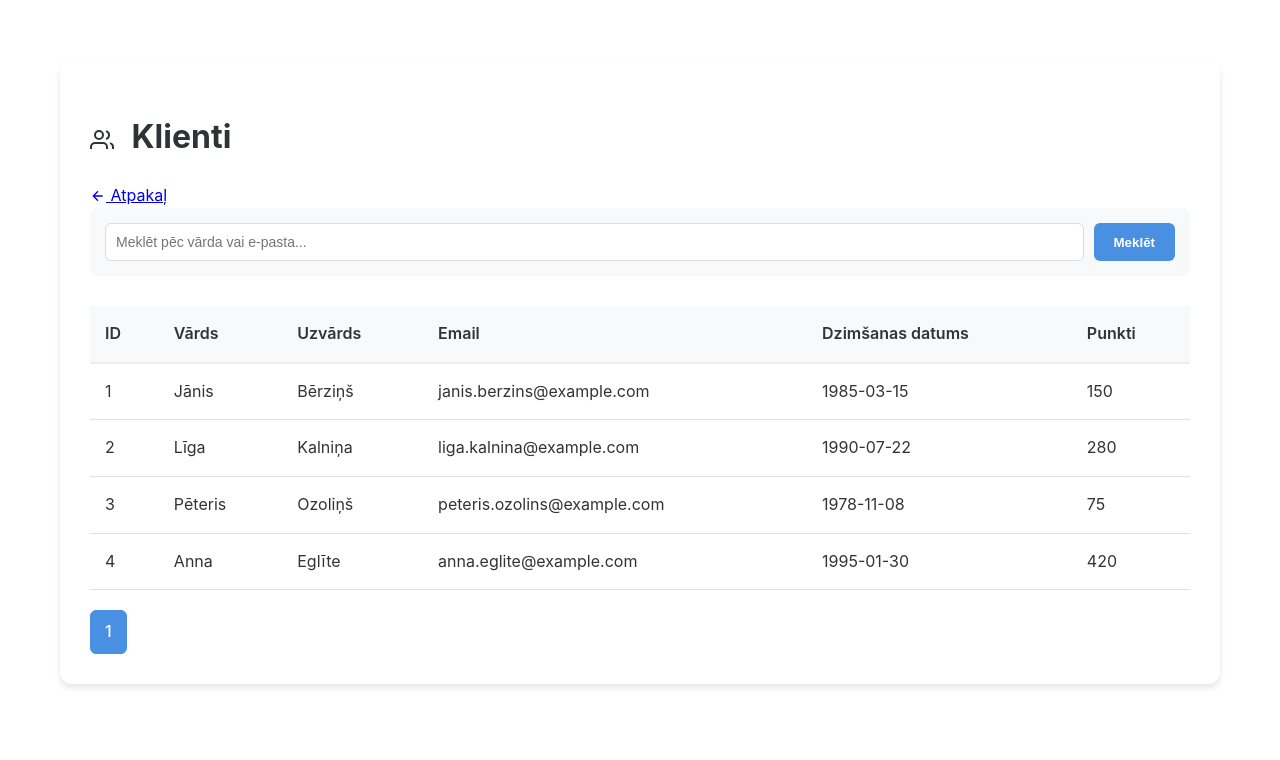
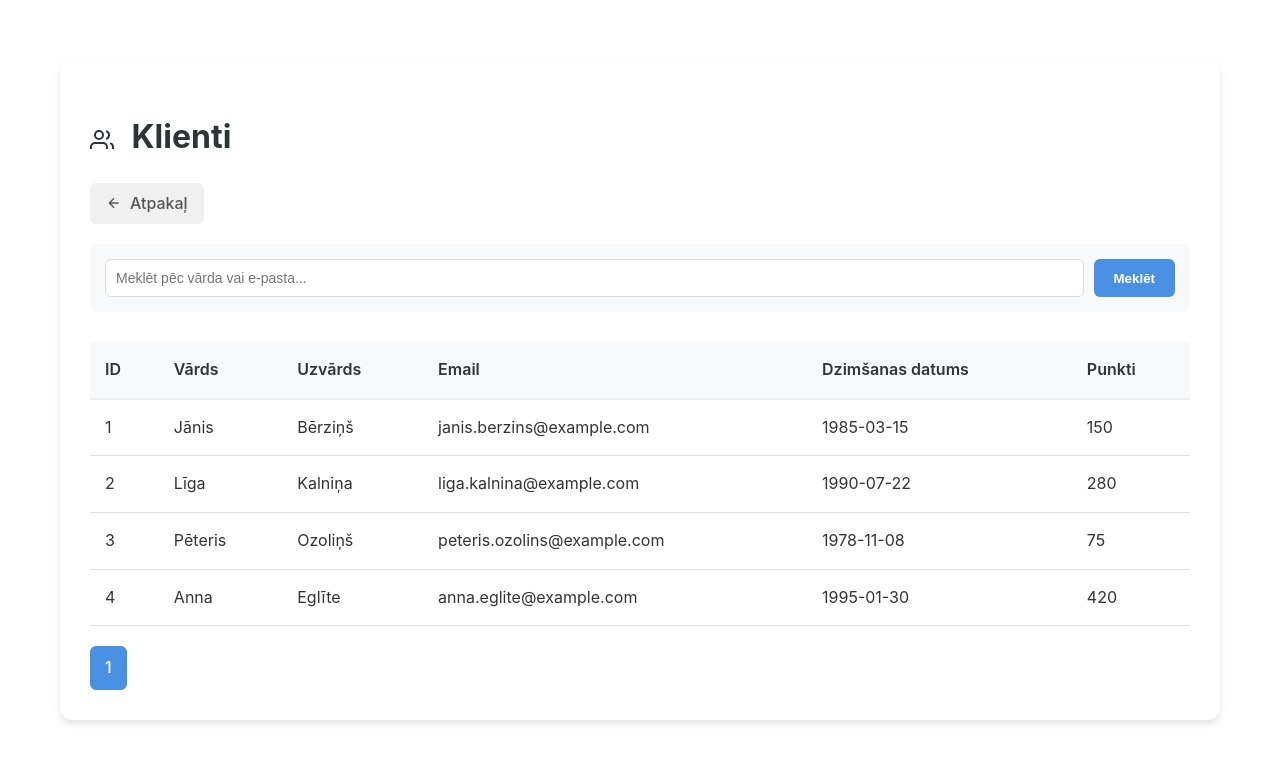
Before and after one commit to Markusscom/veikals, a PHP site: page /customers in a window 1280 px wide. Shown: the top 760 px of the page. Run offline with PHP 8.4, Linux system fonts and the light colour scheme; data comes from the database, SQL or seed files in the repository; data that the repository does not hold is empty.

Commit message:
feat: ieviesta pasūtījumu lapošana un uzlabots navigācijas pogas dizains

```diff
--- a/public/css/base.css
+++ b/public/css/base.css
@@ -100,3 +100,21 @@ tr:hover { background: #fdfdfd; }
     color: white;
     border-color: var(--primary-color);
 }
+
+.back-link {
+    display: inline-flex;
+    align-items: center;
+    gap: 8px;
+    margin-bottom: 20px;
+    padding: 8px 16px;
+    background: #f0f0f0;
+    color: #555;
+    text-decoration: none;
+    border-radius: 6px;
+    font-weight: 500;
+    transition: background 0.2s;
+}
+
+.back-link:hover {
+    background: #e0e0e0;
+}
--- a/src/Controllers/OrderController.php
+++ b/src/Controllers/OrderController.php
@@ -15,8 +15,15 @@ class OrderController
 
     public function index()
     {
+        $limit = 10;
+        $page = isset($_GET['page']) ? (int)$_GET['page'] : 1;
+        $offset = ($page - 1) * $limit;
         $search = $_GET['search'] ?? null;
-        $orders = $this->orderModel->getAll($search);
+
+        $orders = $this->orderModel->getPaginated($limit, $offset, $search);
+        $totalOrders = $this->orderModel->count($search);
+        $totalPages = ceil($totalOrders / $limit);
+
         require __DIR__ . '/../../views/orders.php';
     }
 }
--- a/views/customers.php
+++ b/views/customers.php
@@ -9,7 +9,7 @@
     Klienti
 </h1>
 
-<a href='/'>
+<a href='/' class="back-link">
     <svg width="16" height="16" viewBox="0 0 24 24" fill="none" stroke="currentColor" stroke-width="2" style="vertical-align: middle;">
         <path d="M19 12H5M12 19l-7-7 7-7"></path>
     </svg>
--- a/views/orders.php
+++ b/views/orders.php
@@ -8,7 +8,7 @@
     Pasūtījumi
 </h1>
 
-<a href='/'>
+<a href='/' class="back-link">
     <svg width="16" height="16" viewBox="0 0 24 24" fill="none" stroke="currentColor" stroke-width="2" style="vertical-align: middle;">
         <path d="M19 12H5M12 19l-7-7 7-7"></path>
     </svg>
```
Also changed, not shown: src/Models/Order.php (+25 -5 lines).
